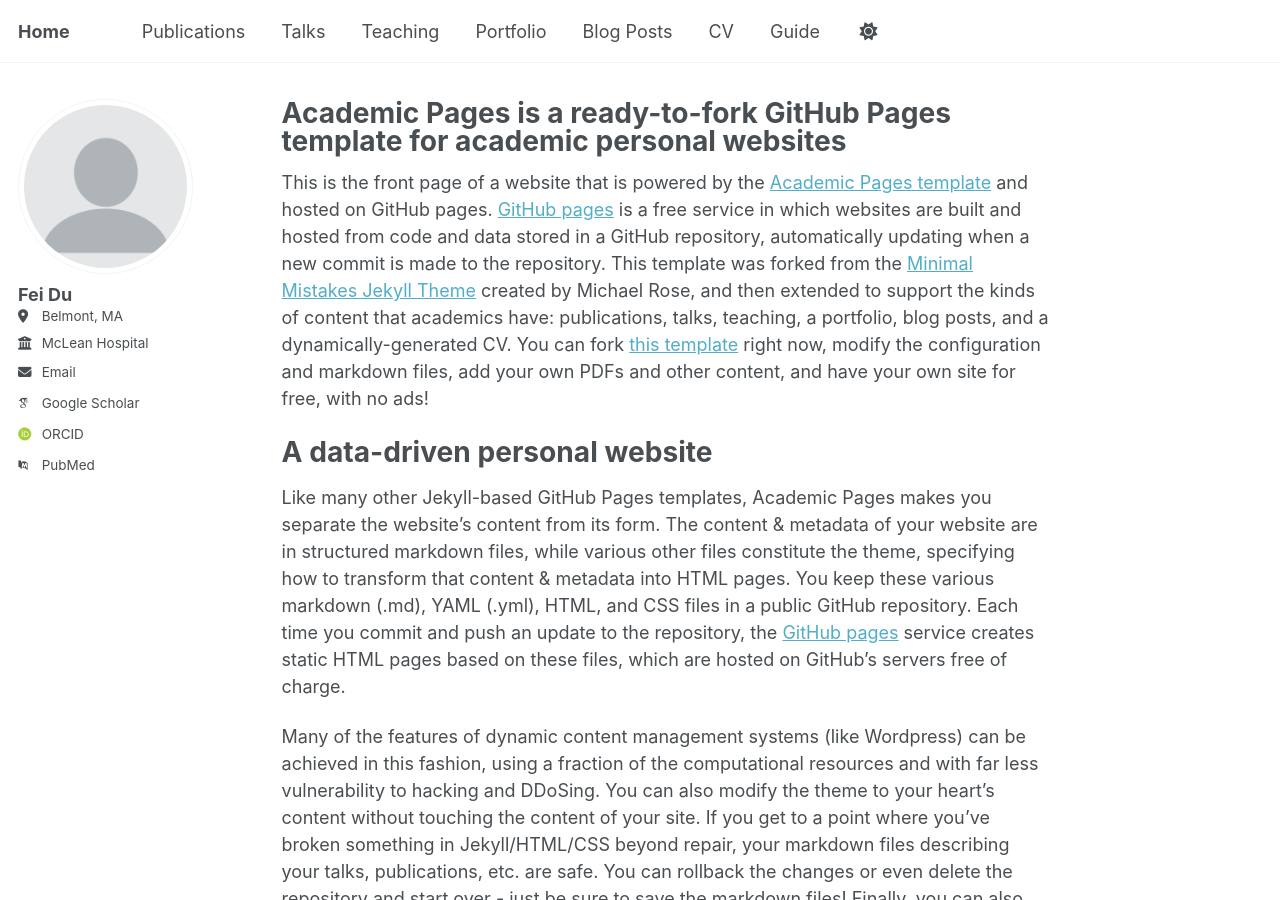
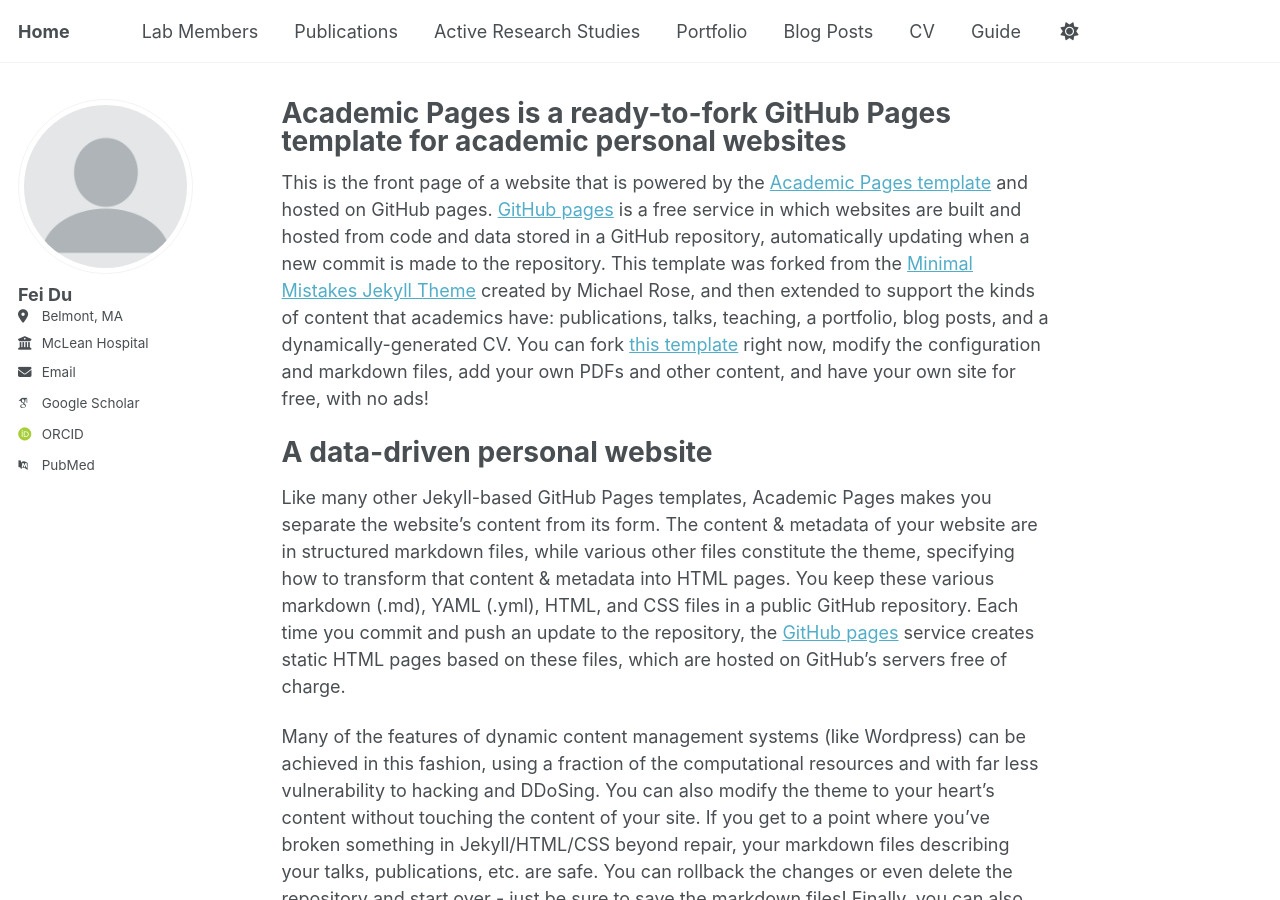
Before and after one commit to abbydstein/dulab.github.io, a Jekyll site: the page built from _pages/about.md, in a window 1280 px wide and 900 px high. Built offline with Jekyll 4.4.1, drawn with Linux system fonts in a browser that asks for light colours; some web fonts are replaced.

Commit message:
Update navigation.yml

```diff
--- a/_data/navigation.yml
+++ b/_data/navigation.yml
@@ -8,14 +8,14 @@
 #      Markdown formatted page while the second is generated using JSON.
 
 main:
+  - title: "Lab Members"
+    url: /members/
+
   - title: "Publications"
     url: /publications/
 
-  - title: "Talks"
-    url: /talks/
-
-  - title: "Teaching"
-    url: /teaching/
+  - title: "Active Research Studies"
+    url: /studies/
 
   - title: "Portfolio"
     url: /portfolio/
```
